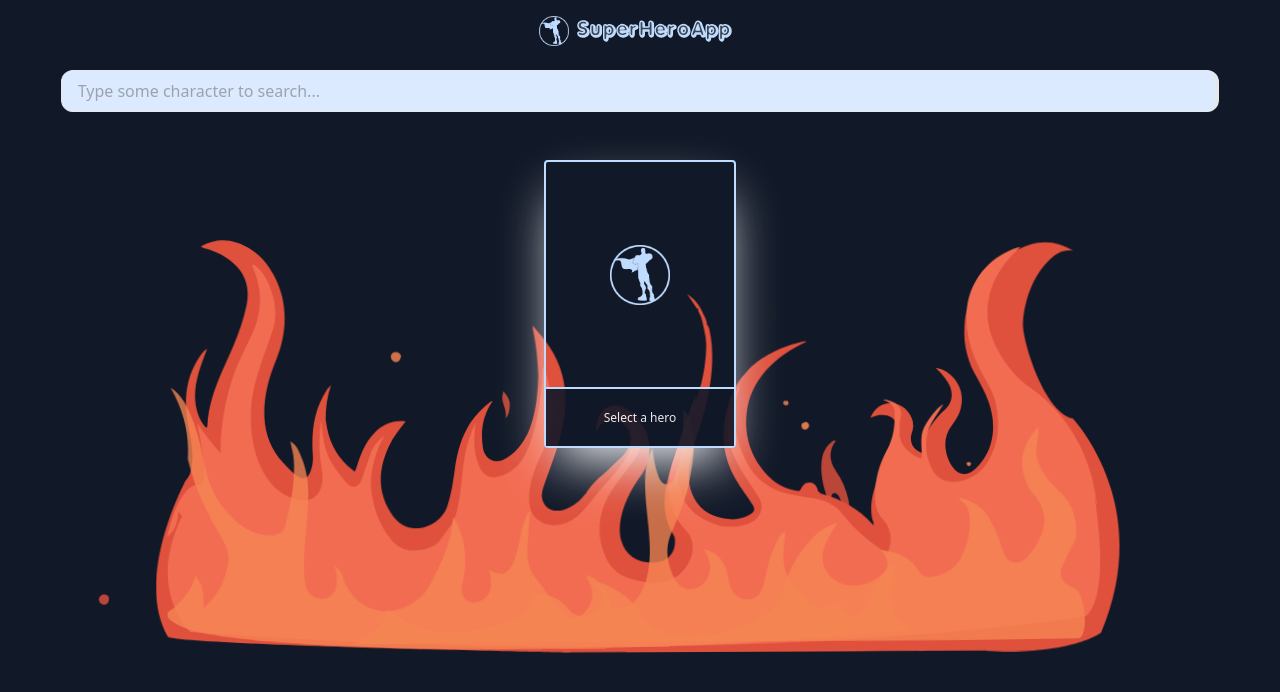
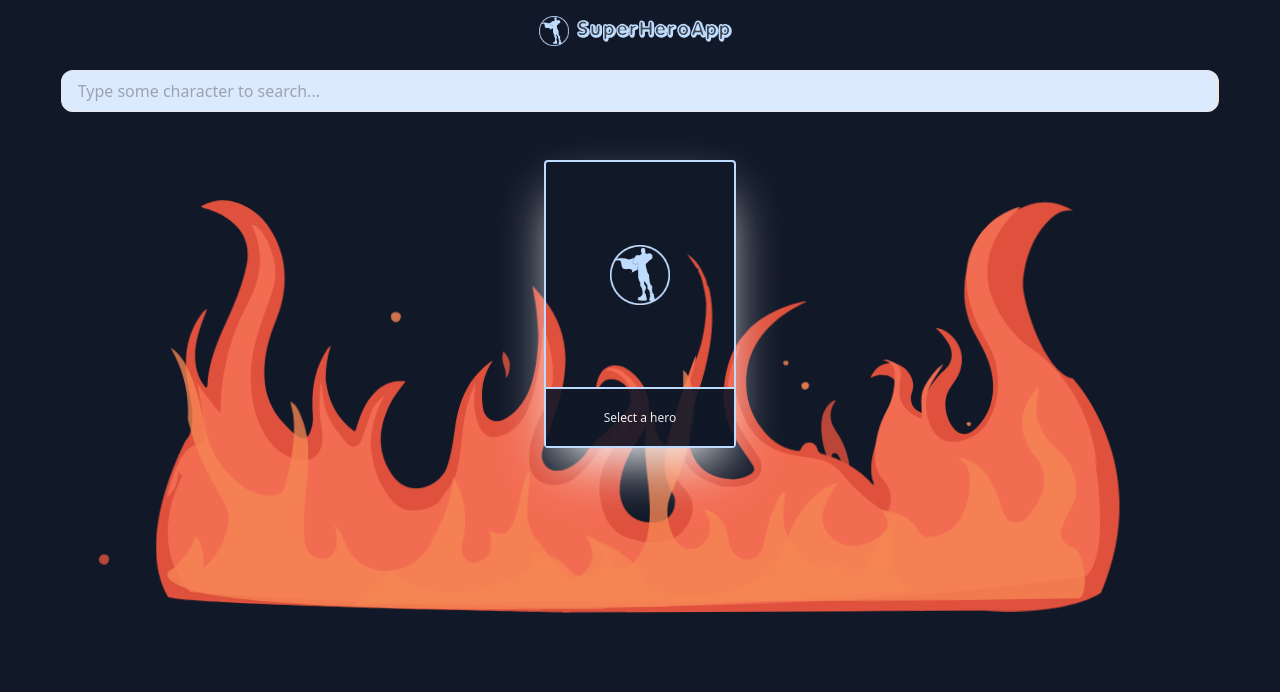
Before and after one commit to demaime/heroapp, a Next.js app: page / in a window 1280 px wide. Shown: the top 692 px of the page. Built offline with nearby package versions, Linux system fonts and the light colour scheme.

Commit message:
test fuego 20%

```diff
--- a/src/app/globals.css
+++ b/src/app/globals.css
@@ -39,7 +39,7 @@
   /* height: auto; */
   position: fixed;
   left: 0;
-  bottom: 15%;
+  bottom: 20%;
   z-index: 1;
 }
 .flame {
```
